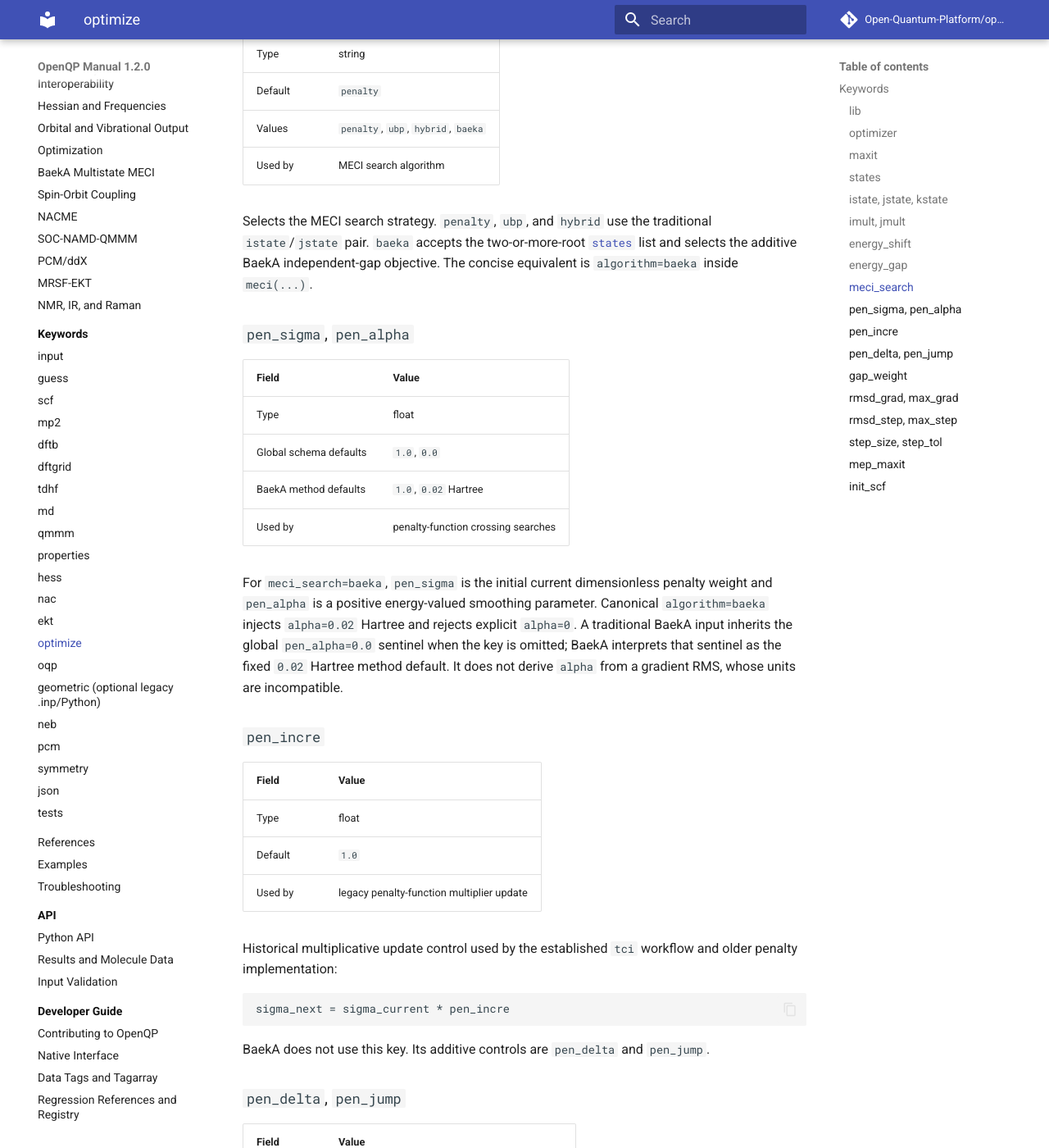
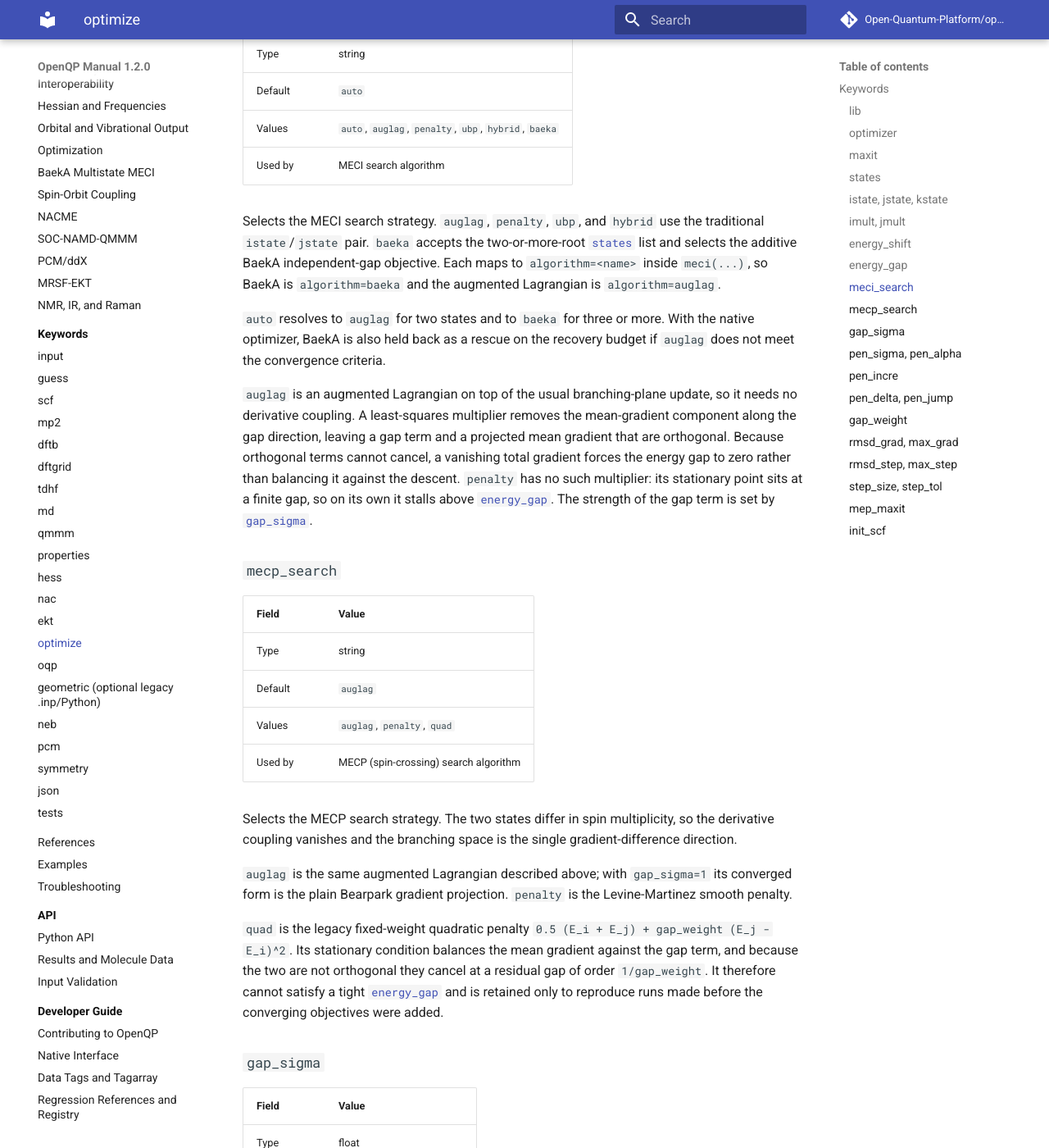
Before and after one commit to Open-Quantum-Platform/openqp-docs, an MkDocs documentation site: the page built from docs/keywords/optimize.md, in a window 1280 px wide and 1400 px high, scrolled down 3724 px. Shown: the whole window at 82% size. Built offline with MkDocs 1.6.1 and Material for MkDocs 9.7.7, drawn with Linux system fonts in a browser that asks for light colours; comment, search, counter and statistics services are not loaded; some of the changed text lies outside the part shown.

Commit message:
Document the auglag crossing objective, mecp_search and gap_sigma (#24)
Companion to Open-Quantum-Platform/openqp#311, which makes the augmented
Lagrangian the default objective for MECP and for two-state MECI.

- New mecp_search and gap_sigma keyword entries, and meci_search corrected to
  default auto, resolving to auglag for two states and BaekA for three or more.
- The meci and mecp driver signatures list the algorithm and gap_sigma
  controls, and the option-family paragraph records that algorithm maps to
  meci_search and mecp_search.
- The optimization workflow explains why a plain penalty settles at a residual
  gap of order 1/weight while the multiplier form does not.
- baeka-multistate-meci.md, dtcam.md, oqp-input.md and api/python-runner.md no
  longer describe the superseded two-state penalty default.

```diff
--- a/docs/keywords/optimize.md
+++ b/docs/keywords/optimize.md
@@ -131,14 +131,67 @@ set `energy_gap=1.0e-4`. See the
 | Field | Value |
 | --- | --- |
 | Type | string |
-| Default | `penalty` |
-| Values | `penalty`, `ubp`, `hybrid`, `baeka` |
+| Default | `auto` |
+| Values | `auto`, `auglag`, `penalty`, `ubp`, `hybrid`, `baeka` |
 | Used by | MECI search algorithm |
 
-Selects the MECI search strategy. `penalty`, `ubp`, and `hybrid` use the
-traditional `istate`/`jstate` pair. `baeka` accepts the two-or-more-root
+Selects the MECI search strategy. `auglag`, `penalty`, `ubp`, and `hybrid` use
+the traditional `istate`/`jstate` pair. `baeka` accepts the two-or-more-root
 [`states`](#states) list and selects the additive BaekA independent-gap
-objective. The concise equivalent is `algorithm=baeka` inside `meci(...)`.
+objective. Each maps to `algorithm=<name>` inside `meci(...)`, so BaekA is
+`algorithm=baeka` and the augmented Lagrangian is `algorithm=auglag`.
+
+`auto` resolves to `auglag` for two states and to `baeka` for three or more.
+With the native optimizer, BaekA is also held back as a rescue on the recovery
+budget if `auglag` does not meet the convergence criteria.
+
+`auglag` is an augmented Lagrangian on top of the usual branching-plane update,
+so it needs no derivative coupling. A least-squares multiplier removes the
+mean-gradient component along the gap direction, leaving a gap term and a
+projected mean gradient that are orthogonal. Because orthogonal terms cannot
+cancel, a vanishing total gradient forces the energy gap to zero rather than
+balancing it against the descent. `penalty` has no such multiplier: its
+stationary point sits at a finite gap, so on its own it stalls above
+[`energy_gap`](#energy_gap). The strength of the gap term is set by
+[`gap_sigma`](#gap_sigma).
+
+### `mecp_search`
+
+| Field | Value |
+| --- | --- |
+| Type | string |
+| Default | `auglag` |
+| Values | `auglag`, `penalty`, `quad` |
+| Used by | MECP (spin-crossing) search algorithm |
+
+Selects the MECP search strategy. The two states differ in spin multiplicity,
+so the derivative coupling vanishes and the branching space is the single
+gradient-difference direction.
+
+`auglag` is the same augmented Lagrangian described above; with `gap_sigma=1`
+its converged form is the plain Bearpark gradient projection. `penalty` is the
+Levine-Martinez smooth penalty.
+
+`quad` is the legacy fixed-weight quadratic penalty
+`0.5 (E_i + E_j) + gap_weight (E_j - E_i)^2`. Its stationary condition balances
+the mean gradient against the gap term, and because the two are not orthogonal
+they cancel at a residual gap of order `1/gap_weight`. It therefore cannot
+satisfy a tight [`energy_gap`](#energy_gap) and is retained only to reproduce
+runs made before the converging objectives were added.
+
+### `gap_sigma`
+
+| Field | Value |
+| --- | --- |
+| Type | float |
+| Default | `10.0` |
+| Used by | `auglag` crossing searches |
+
+Scales the gap term of the `auglag` objective relative to the projected mean
+gradient. `1.0` reproduces the plain Bearpark gradient projection; the larger
+default reaches the seam faster and keeps the quasi-Newton history better
+conditioned. Must be positive: zero removes the gap term entirely, and a
+negative value drives the search away from the seam.
 
 ### `pen_sigma`, `pen_alpha`
 
```
Also changed, not shown: docs/api/python-runner.md (+1 -1 lines), docs/oqp-input.md (+5 -3 lines), docs/workflows/baeka-multistate-meci.md (+4 -4 lines), docs/workflows/dtcam.md (+4 -4 lines), docs/workflows/optimization.md (+22 -0 lines).
